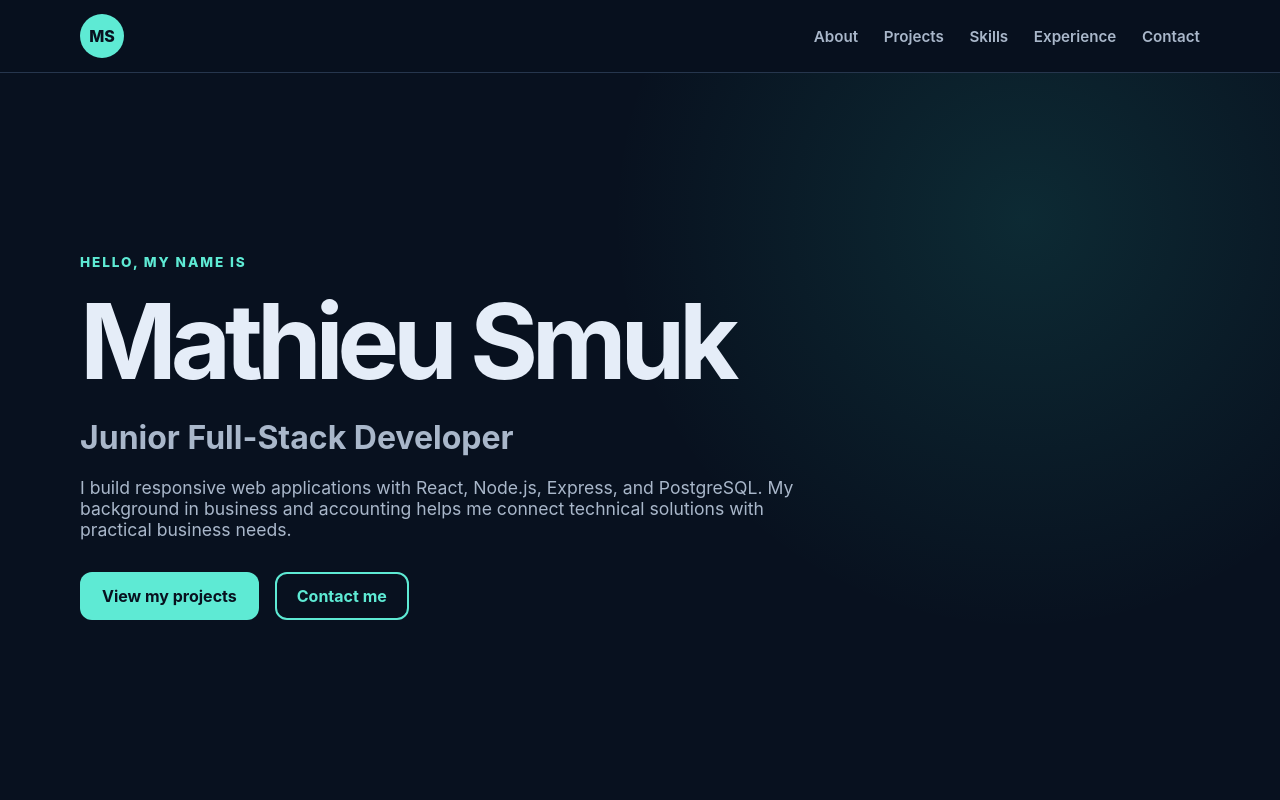
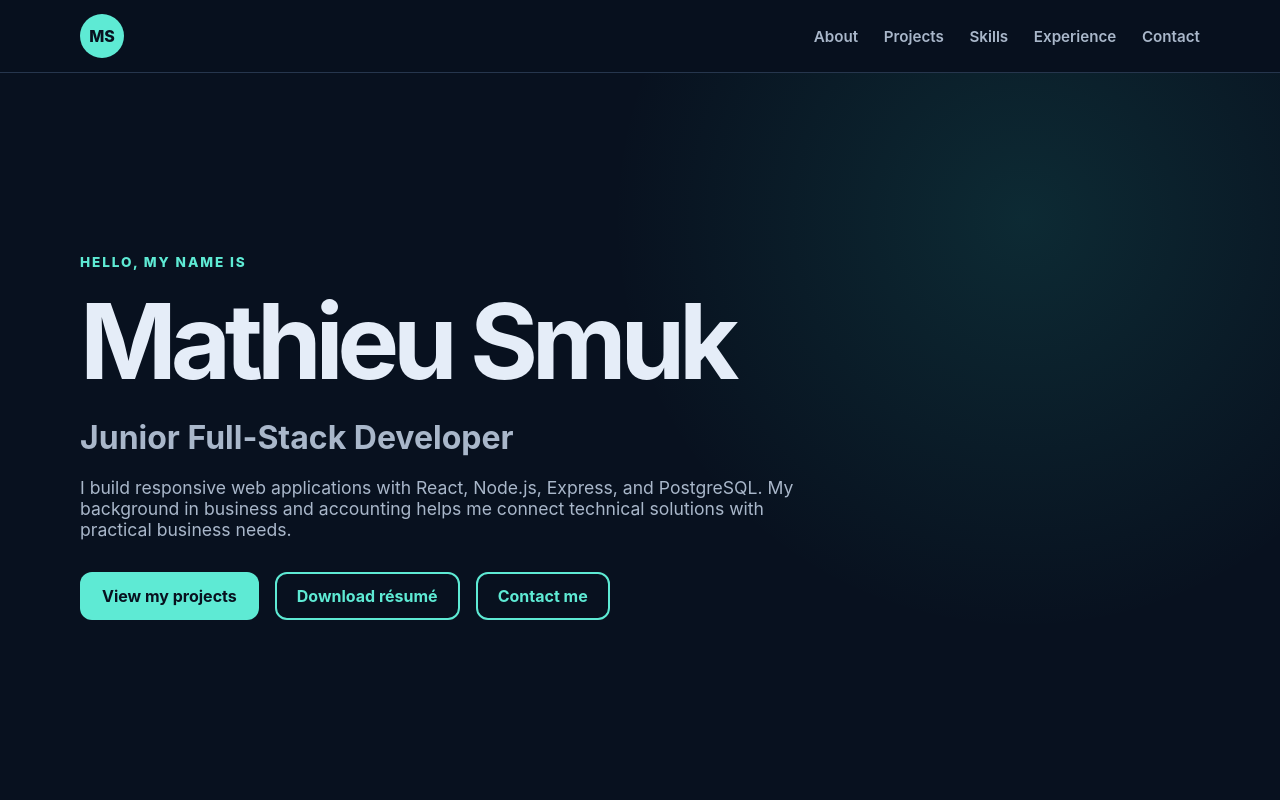
Before and after one commit to MathieuSmuk/html-portfolio, a React (Vite) app: page / in a window 1280 px wide. Shown: the top 800 px of the page. Built offline with nearby package versions, Linux system fonts and the light colour scheme.

Commit message:
Add downloadable resume

```diff
--- /dev/null
+++ b/src/config/site.js
@@ -0,0 +1,3 @@
+const resumeUrl = `${import.meta.env.BASE_URL}resume/mathieu-smuk-resume.pdf`;
+
+export { resumeUrl };
--- a/src/data/contact.js
+++ b/src/data/contact.js
@@ -1,3 +1,5 @@
+import { resumeUrl } from "../config/site.js";
+
 const contactLinks = [
   {
     id: "email",
@@ -24,9 +26,9 @@ const contactLinks = [
     id: "resume",
     label: "Résumé",
     value: "Download my résumé",
-    href: "",
+    href: resumeUrl,
     external: false,
-    download: true,
+    download: "Mathieu-Smuk-Resume.pdf",
   },
 ];
 
--- a/src/sections/Hero.jsx
+++ b/src/sections/Hero.jsx
@@ -1,3 +1,5 @@
+import { resumeUrl } from "../config/site.js";
+
 function Hero() {
   return (
     <section className="hero section" id="home">
@@ -19,6 +21,14 @@ function Hero() {
             View my projects
           </a>
 
+          <a
+            className="button button-secondary"
+            href={resumeUrl}
+            download="Mathieu-Smuk-Resume.pdf"
+          >
+            Download résumé
+          </a>
+
           <a className="button button-secondary" href="#contact">
             Contact me
           </a>
```
Also changed, not shown: 1 other file (tests, documents, lock files or other folders).
